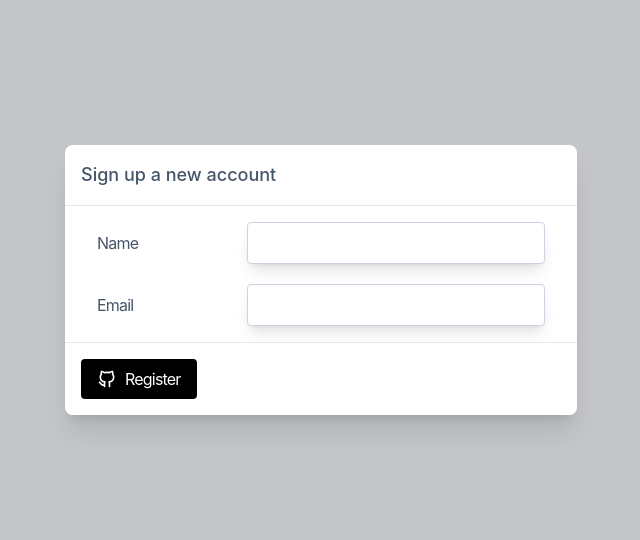
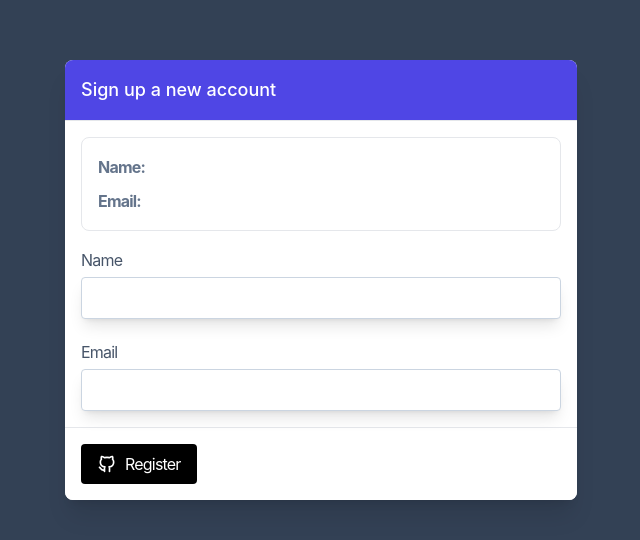
Before and after one commit to farreldev/react-vite-tailwind, a React (Vite) app: page / in a window 1280 px wide. Shown: the part 120-660 px from the top of the page, without its empty margins (319-959 px from the left). Built offline with nearby package versions, Linux system fonts and the light colour scheme.

Commit message:
update useState using form

```diff
--- a/src/App.jsx
+++ b/src/App.jsx
@@ -4,22 +4,46 @@ import Button from './components/Button';
 import { IconBrandGithub } from '@tabler/icons';
 import Input from './components/Input';
 import Label from './components/Label';
+import { useState } from 'react';
 export default function App() {
+    const [form, setForm] = useState({
+        name: '',
+        email: '',
+    });
+
+    function handleChange(e) {
+        setForm({ ...form, [e.target.name]: e.target.value });
+    }
+
+    function eventSubmit(e) {
+        e.preventDefault();
+        console.log(form);
+    }
+
     return (
         <PlacedContentCenter>
             <Card>
-                <Card.Title>
-                    <p className={'text-slate-600 text-lg font-medium antialiased tracking-normal'}>Sign up a new account</p>
+                <Card.Title customClass={'bg-indigo-600'}>
+                    <p className={'text-white text-lg font-medium antialiased tracking-normal'}>Sign up a new account</p>
                 </Card.Title>
+                <form onSubmit={eventSubmit}>
                     <Card.Body>
-                    <div className='max-w-md space-y-5 mx-auto'>
-                        <div className={'flex items-center justify-between'}>
+                        <div className={'border rounded-lg space-y-2 mb-4 p-4'}>
+                            <p className='text-slate-500'>
+                                <strong>Name:</strong> {form.name}
+                            </p>
+                            <p className='text-slate-500'>
+                                <strong>Email:</strong> {form.email}
+                            </p>
+                        </div>
+                        <div className='space-y-5'>
+                            <div className={'flex flex-col gap-y-1'}>
                                 <Label htmlFor={'name'} val={'name'} />
-                            <Input name={'name'} id={'name'} />
+                                <Input onChange={handleChange} name={'name'} id={'name'} />
                             </div>
-                        <div className={'flex items-center justify-between'}>
+                            <div className={'flex flex-col gap-y-1'}>
                                 <Label htmlFor={'email'} val={'email'} />
-                            <Input name={'email'} id={'email'} type={'email'} />
+                                <Input onChange={handleChange} name={'email'} id={'email'} type={'email'} />
                             </div>
                         </div>
                     </Card.Body>
@@ -29,6 +53,7 @@ export default function App() {
                             Register
                         </Button>
                     </Card.Footer>
+                </form>
             </Card>
         </PlacedContentCenter>
     );
--- a/src/components/Input.jsx
+++ b/src/components/Input.jsx
@@ -1,5 +1,13 @@
 import clsx from 'clsx';
 
 export default function Input({ type = 'text', customClass, ...props }) {
-    return <input type={type} {...props} className={clsx(`${customClass} border border-slate-300 shadow-lg rounded px-2 py-2 flex-1`)} />;
+    return (
+        <input
+            type={type}
+            {...props}
+            className={clsx(
+                `${customClass} transition duration-300 focus:outline-none focus:ring focus:ring-blue-200 focus:border-blue-400 border border-slate-300 shadow-lg rounded px-2 py-2 flex-1`
+            )}
+        />
+    );
 }
--- a/src/components/PlacedContentCenter.jsx
+++ b/src/components/PlacedContentCenter.jsx
@@ -1,7 +1,7 @@
 export default function PlacedContentCenter({ children }) {
     return (
         <div>
-            <div className={'bg-gray-900/[.25] max-h-screen h-screen flex items-center justify-center antialiased tracking-tighter'}>
+            <div className={'bg-slate-700 max-h-screen h-screen flex items-center justify-center antialiased tracking-tighter'}>
                 <div className={'max-w-lg w-full'}>{children}</div>
             </div>
         </div>
```
Lines whose indentation alone changed are shown as unchanged.
